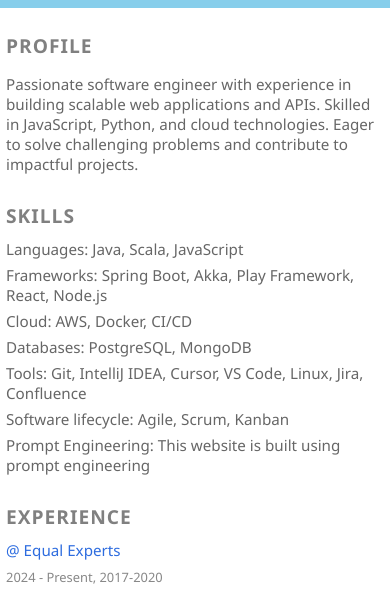
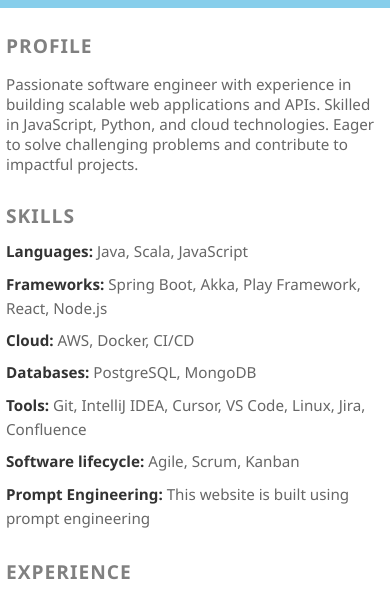
Before and after one commit to pratik11a/pratik11a, a plain HTML site: page index.html in a window 390 px wide. Shown: the part 212-803 px from the top of the page. Drawn offline with Linux system fonts and the light colour scheme.

Commit message:
Enhance skills section for mobile experience
- Fix mobile text overflow with word-wrap and overflow-wrap
- Add bold formatting to skill category labels for better distinction
- Implement semantic HTML structure with <strong> tags
- Improve mobile readability with enhanced line height
- Optimize skills list styling for both desktop and mobile views
- Ensure consistent spacing and typography across devices

```diff
--- a/assets/css/style.css
+++ b/assets/css/style.css
@@ -132,6 +132,19 @@ body {
     margin-left: auto;
     white-space: nowrap;
 }
+.skills-list {
+    padding-left: 0;
+    list-style: none;
+}
+
+.skills-list li {
+    margin-bottom: 8px;
+    color: #666666;
+    font-size: 0.95rem;
+    line-height: 1.5;
+    word-wrap: break-word;
+}
+
 .contact {
     margin-top: 8px;
     color: #555;
@@ -242,4 +255,17 @@ body {
     .section .job-header .date::after {
         content: " ";
     }
+    .skills-list {
+        word-wrap: break-word;
+        overflow-wrap: break-word;
+    }
+    .skills-list li {
+        word-break: break-word;
+        line-height: 1.6;
+        margin-bottom: 8px;
+    }
+    .skills-list li strong {
+        font-weight: bold;
+        color: #333;
+    }
 }
--- a/assets/html/skills.html
+++ b/assets/html/skills.html
@@ -1,12 +1,12 @@
 <section class="section" aria-labelledby="skills-heading">
     <h2 id="skills-heading">Skills</h2>
     <ul class="skills-list" role="list">
-        <li>Languages: Java, Scala, JavaScript</li>
-        <li>Frameworks: Spring Boot, Akka, Play Framework, React, Node.js</li>
-        <li>Cloud: AWS, Docker, CI/CD</li>
-        <li>Databases: PostgreSQL, MongoDB</li>
-        <li>Tools: Git, IntelliJ IDEA, Cursor, VS Code, Linux, Jira, Confluence</li>
-        <li>Software lifecycle: Agile, Scrum, Kanban</li>
-        <li>Prompt Engineering: This website is built using prompt engineering</li>
+        <li><strong>Languages:</strong> Java, Scala, JavaScript</li>
+        <li><strong>Frameworks:</strong> Spring Boot, Akka, Play Framework, React, Node.js</li>
+        <li><strong>Cloud:</strong> AWS, Docker, CI/CD</li>
+        <li><strong>Databases:</strong> PostgreSQL, MongoDB</li>
+        <li><strong>Tools:</strong> Git, IntelliJ IDEA, Cursor, VS Code, Linux, Jira, Confluence</li>
+        <li><strong>Software lifecycle:</strong> Agile, Scrum, Kanban</li>
+        <li><strong>Prompt Engineering:</strong> This website is built using prompt engineering</li>
     </ul>
 </div>
```
